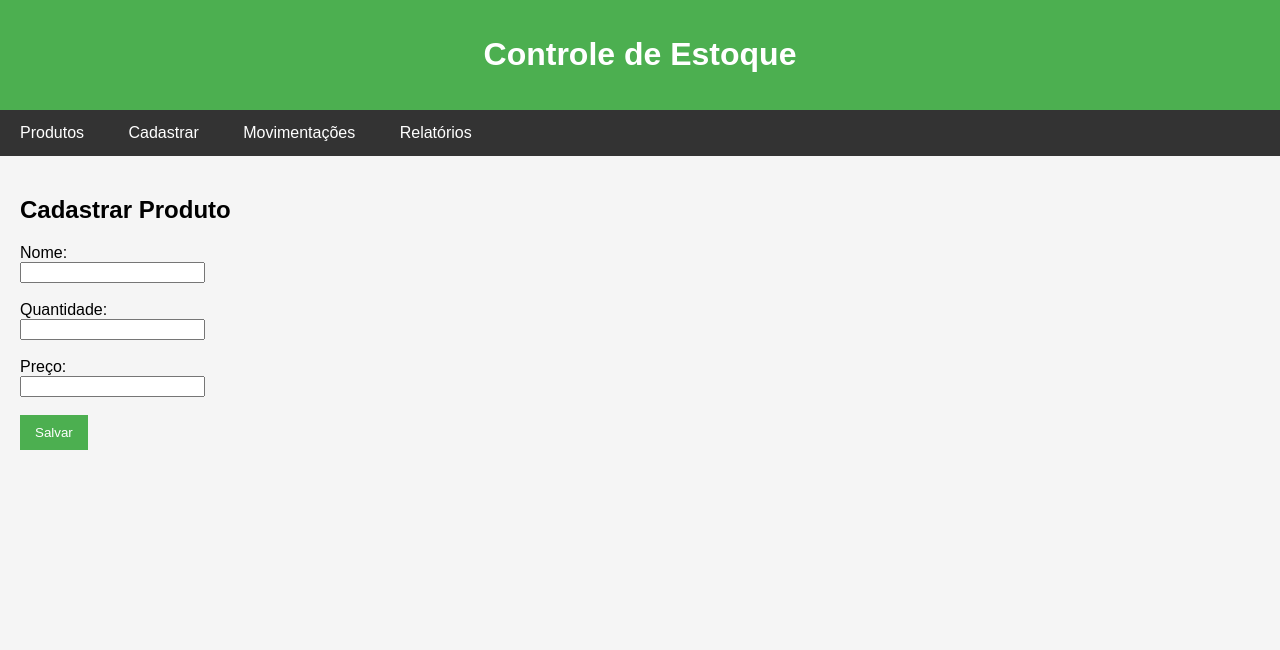
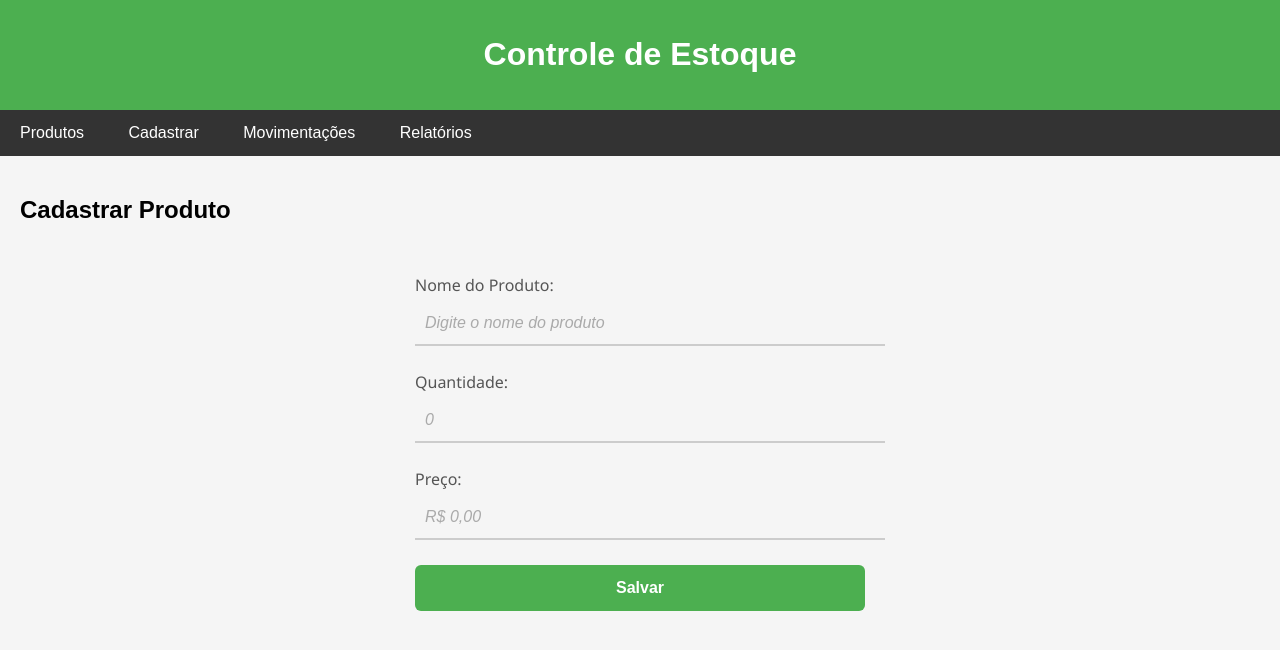
Before and after one commit to EricIkeda1/Projeto_Estoque, a Django app: page /cadastrar/ in a window 1280 px wide. Shown: the top 650 px of the page. Run offline with Django 5.2, Linux system fonts and the light colour scheme.

Commit message:
Algumas melhorias na interface

```diff
--- /dev/null
+++ b/estoque/static/css/cadastrar_produto.css
@@ -0,0 +1,63 @@
+form {
+    max-width: 450px;
+    margin: 50px auto;
+    padding: 0 20px;
+    font-family: 'Segoe UI', Tahoma, Geneva, Verdana, sans-serif;
+}
+
+form h2 {
+    text-align: center;
+    margin-bottom: 35px;
+    color: #2c3e50;
+    font-weight: 700;
+    font-size: 28px;
+}
+
+form label {
+    display: block;
+    margin-bottom: 6px;
+    font-weight: 500;
+    color: #555;
+}
+
+form input[type="text"],
+form input[type="number"] {
+    width: 100%;
+    padding: 12px 10px;
+    margin-bottom: 25px;
+    border: none;
+    border-bottom: 2px solid #ccc;
+    font-size: 16px;
+    background-color: transparent;
+    transition: all 0.3s ease;
+}
+
+form input[type="text"]:focus,
+form input[type="number"]:focus {
+    border-bottom-color: #4CAF50;
+    outline: none;
+    box-shadow: none;
+}
+
+form input::placeholder {
+    color: #aaa;
+    font-style: italic;
+}
+
+form button {
+    width: 100%;
+    padding: 14px;
+    background-color: #4CAF50;
+    color: #fff;
+    font-size: 16px;
+    font-weight: 600;
+    border: none;
+    border-radius: 6px;
+    cursor: pointer;
+    transition: all 0.3s ease;
+}
+
+form button:hover {
+    background-color: #45a049;
+    transform: translateY(-2px);
+}
--- a/estoque/templates/base.html
+++ b/estoque/templates/base.html
@@ -5,6 +5,8 @@
     <meta charset="UTF-8">
     <title>{% block title %}Controle de Estoque{% endblock %}</title>
     <link rel="stylesheet" href="{% static 'css/style.css' %}">
+
+    {% block extra_css %}{% endblock %}  {# bloco para CSS específico do template #}
 </head>
 <body>
     <header>
@@ -17,8 +19,7 @@
         <a href="{% url 'relatorios' %}">Relatórios</a>
     </nav>
     <main>
-        {% block content %}
-        {% endblock %}
+        {% block content %}{% endblock %}
     </main>
 </body>
 </html>
--- a/estoque/templates/cadastrar_produto.html
+++ b/estoque/templates/cadastrar_produto.html
@@ -1,17 +1,43 @@
 {% extends 'base.html' %}
+
+{% load static %}  {# Sempre carregar static no início #}
 
 {% block title %}Cadastrar Produto{% endblock %}
 
+{% block extra_css %}
+<link rel="stylesheet" href="{% static 'css/cadastrar_produto.css' %}">
+{% endblock %}
+
 {% block content %}
-<h2>Cadastrar Produto</h2>
-<form method="post">
-    {% csrf_token %}
-    <label>Nome:</label><br>
-    <input type="text" name="nome"><br><br>
-    <label>Quantidade:</label><br>
-    <input type="number" name="quantidade"><br><br>
-    <label>Preço:</label><br>
-    <input type="text" name="preco"><br><br>
-    <button type="submit">Salvar</button>
-</form>
+<div class="form-container">
+    <h2>Cadastrar Produto</h2>
+    <form method="post">
+        {% csrf_token %}
+        <div class="form-group">
+            <label for="nome">Nome do Produto:</label>
+            <input type="text" id="nome" name="nome" placeholder="Digite o nome do produto" required>
+        </div>
+        <div class="form-group">
+            <label for="quantidade">Quantidade:</label>
+            <input type="number" id="quantidade" name="quantidade" placeholder="0" min="0" required>
+        </div>
+        <div class="form-group">
+            <label for="preco">Preço:</label>
+            <input type="text" id="preco" name="preco" placeholder="R$ 0,00" required>
+        </div>
+        <button type="submit" class="btn-submit">Salvar</button>
+    </form>
+</div>
+
+<script>
+    // Máscara de moeda para o campo preço
+    const precoInput = document.getElementById('preco');
+    precoInput.addEventListener('input', function(e) {
+        let value = e.target.value.replace(/\D/g, '');
+        value = (value / 100).toFixed(2) + '';
+        value = value.replace('.', ',');
+        value = 'R$ ' + value;
+        e.target.value = value;
+    });
+</script>
 {% endblock %}
```
Also changed, not shown: package-lock.json (added).
